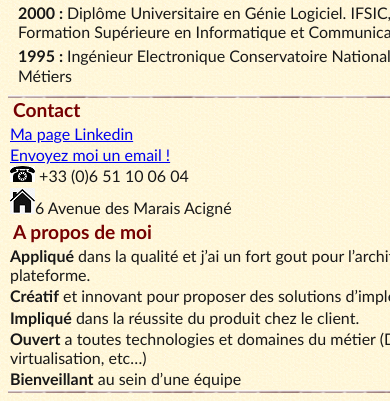
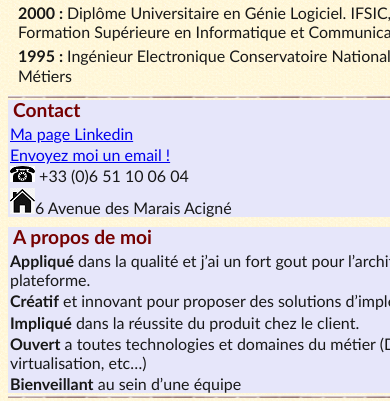
Before and after one commit to didiergayrard12/Cours_Git_DG, a plain HTML site: page moncvweb/index.html in a window 390 px wide. Shown: the part 847-1248 px from the top of the page. Drawn offline with Linux system fonts and the light colour scheme.

Commit message:
[CV] optimise aside position

```diff
--- a/moncvweb/style.css
+++ b/moncvweb/style.css
@@ -158,12 +158,10 @@ nav a {
   border-radius: 50px;
   box-shadow: 4px 4px 4px #1c1a19;
   border: 5px solid white;
-  margin-top: -200px;
+  margin-top: -250px;
   width: 150px;
 }
-#qualite p img{
-  /* display:none; */
-}
+
 #compeforms {
   display:flex;
   line-height: 1.5em;
@@ -183,6 +181,14 @@ section .gpuce li {
 }
 #qualite p {
   display:none;
+}
+#apropos{
+  margin-top: 80px;
+  background-color: lavender;
+}
+#contact{
+  background-color: lavender;
+  margin-top: 50px;
 }
 @media all and (max-width: 1024px)
 {
@@ -272,5 +278,13 @@ section .gpuce li {
   .identite img{
     display: none;
   }
+  #apropos{
+    margin-top: 10px;
+
+  }
+  #contact{
+
+    margin-top: 5px;
+  }
 
 }
```
